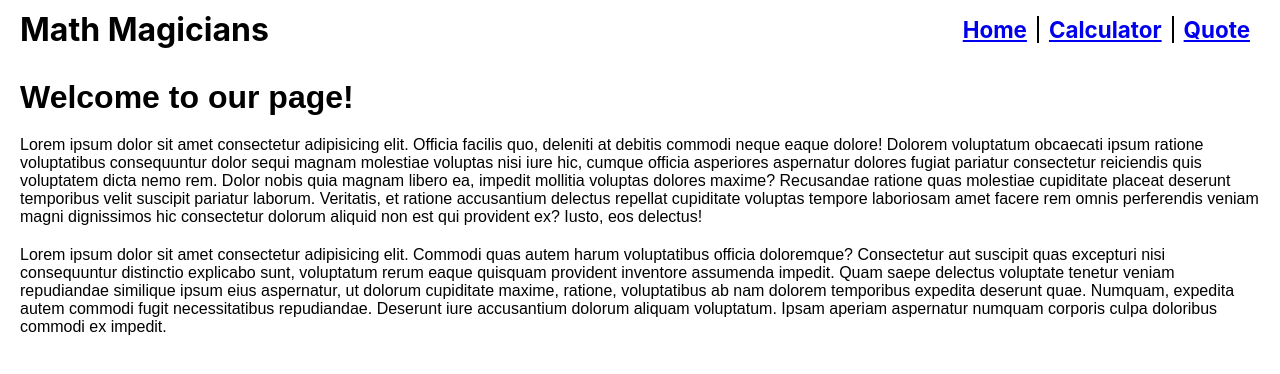
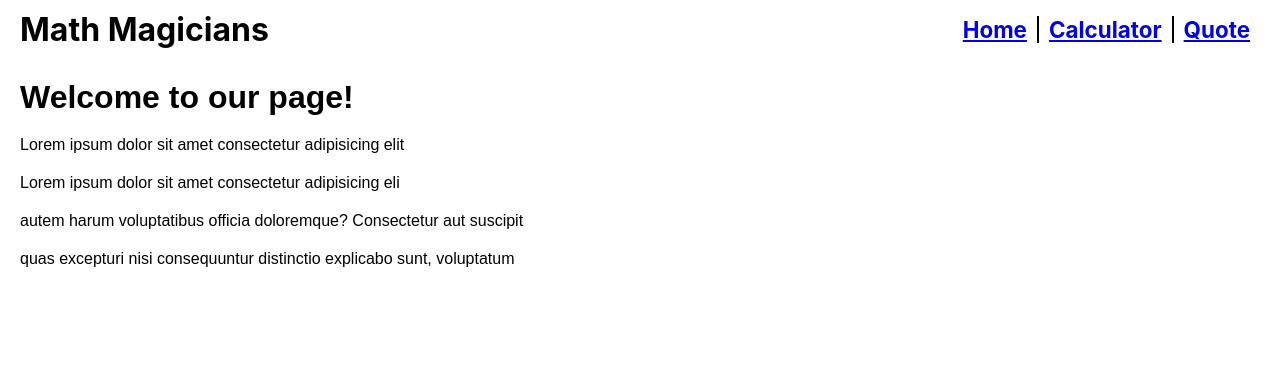
Before and after one commit to GraceOyiza/react-calculator, a React (Create React App) app: page / in a window 1280 px wide. Shown: the top 374 px of the page. Built offline with nearby package versions, Linux system fonts and the light colour scheme.

Commit message:
Add p tag to home index

```diff
--- a/src/components/Home.js
+++ b/src/components/Home.js
@@ -2,8 +2,12 @@ export default function Home() {
   return (
     <div className="home">
       <h1>Welcome to our page!</h1>
-      <p>Lorem ipsum dolor sit amet consectetur adipisicing elit. Officia facilis quo, deleniti at debitis commodi neque eaque dolore! Dolorem voluptatum obcaecati ipsum ratione voluptatibus consequuntur dolor sequi magnam molestiae voluptas nisi iure hic, cumque officia asperiores aspernatur dolores fugiat pariatur consectetur reiciendis quis voluptatem dicta nemo rem. Dolor nobis quia magnam libero ea, impedit mollitia voluptas dolores maxime? Recusandae ratione quas molestiae cupiditate placeat deserunt temporibus velit suscipit pariatur laborum. Veritatis, et ratione accusantium delectus repellat cupiditate voluptas tempore laboriosam amet facere rem omnis perferendis veniam magni dignissimos hic consectetur dolorum aliquid non est qui provident ex? Iusto, eos delectus!</p>
-      <p>Lorem ipsum dolor sit amet consectetur adipisicing elit. Commodi quas autem harum voluptatibus officia doloremque? Consectetur aut suscipit quas excepturi nisi consequuntur distinctio explicabo sunt, voluptatum rerum eaque quisquam provident inventore assumenda impedit. Quam saepe delectus voluptate tenetur veniam repudiandae similique ipsum eius aspernatur, ut dolorum cupiditate maxime, ratione, voluptatibus ab nam dolorem temporibus expedita deserunt quae. Numquam, expedita autem commodi fugit necessitatibus repudiandae. Deserunt iure accusantium dolorum aliquam voluptatum. Ipsam aperiam aspernatur numquam corporis culpa doloribus commodi ex impedit.</p>
+      <p>Lorem ipsum dolor sit amet consectetur adipisicing elit</p>
+      <p>
+        Lorem ipsum dolor sit amet consectetur adipisicing eli
+      </p>
+      <p> autem harum voluptatibus officia doloremque? Consectetur aut suscipit</p>
+      <p>quas excepturi nisi consequuntur distinctio explicabo sunt, voluptatum </p>
     </div>
   );
 }
```
